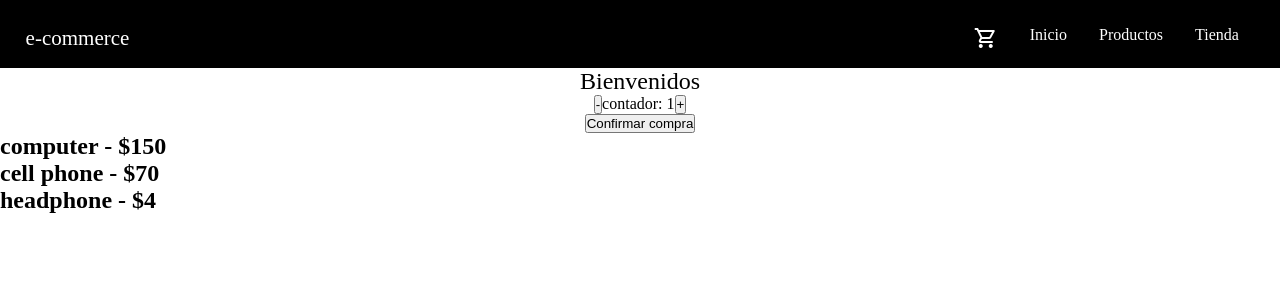
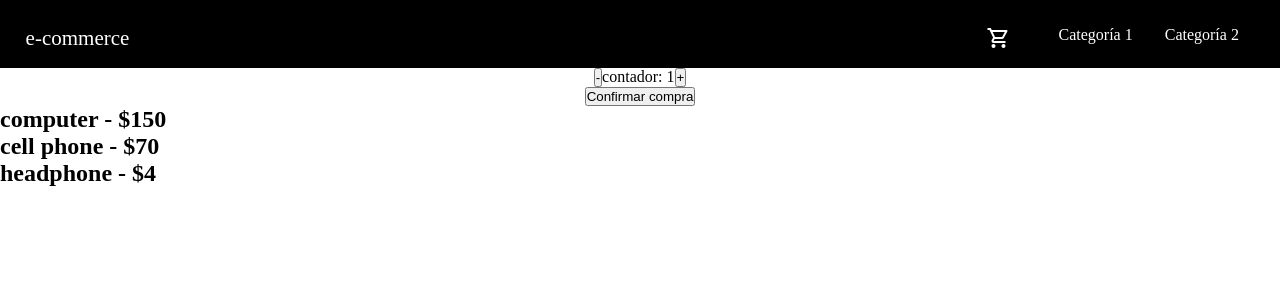
Before and after one commit to julirossia/coder-app, a React (Create React App) app: page /category/1 in a window 1280 px wide. Shown: the top 300 px of the page. Built offline with nearby package versions, Linux system fonts and the light colour scheme; no server answers.

Commit message:
-Primer Entrega Proyecto Final.

```diff
--- a/src/App.js
+++ b/src/App.js
@@ -2,19 +2,25 @@ import Nav from "./components/Navbar/NavBar";
 import ItemListContainer from "./components/ItemListContainer/ItemListContainer";
 import "./style.scss";
 import ItemDetailContainer from "./components/ItemDetailContainer/ItemDetailContainer";
-import ItemDetail from "./components/ItemDetail/ItemDetail";
+import { BrowserRouter, Route, Switch } from "react-router-dom";
+import Cart from "./components/Cart/Cart";
 
-const App = ({ }) => {
+const App = ({}) => {
   return (
-    <>
+    <BrowserRouter>
       <header>
         <Nav />
       </header>
       <main>
-        <ItemListContainer id="main-header" titulo="Bienvenidos" />
-        <ItemDetailContainer />
+        <Switch>
+        <Route path="/category/:id" component={ItemListContainer} />
+        <Route path="/cart" component={Cart} />
+        <Route path="/" component={ItemListContainer} />
+        </Switch>
+        {/* <ItemListContainer id="main-header" titulo="Bienvenidos" /> */}
+        {/* <ItemDetailContainer /> */}
       </main>
-    </>
+    </BrowserRouter>
   );
 };
 
--- /dev/null
+++ b/src/components/Cart/Cart.js
@@ -0,0 +1,7 @@
+const Cart = () =>{
+    return(
+        <p>Realizar Compra</p>
+    )
+}
+
+export default Cart;
--- a/src/components/CartWidget/CartWidget.js
+++ b/src/components/CartWidget/CartWidget.js
@@ -1,10 +1,12 @@
+import { Link } from "react-router-dom";
+
 const CartWidget =() =>{
     return(
-<i className="material-icons-outlined shopping-cart">
+<Link to="/cart" className="material-icons-outlined shopping-cart">
     <a>
 shopping_cart
 </a>
-</i>
+</Link>
     )
 }
 
--- a/src/components/Item/Item.js
+++ b/src/components/Item/Item.js
@@ -1,7 +1,8 @@
+    import { Link } from "react-router-dom";
     const Item = ({producto})=>{
        return (
            <>
-           <h2>{producto.productName} - ${producto.price}</h2>
+          <Link to="/item/:id"><h2>{producto.productName} - ${producto.price}</h2></Link>
           </>
        )
     }
--- a/src/components/ItemListContainer/ItemListContainer.js
+++ b/src/components/ItemListContainer/ItemListContainer.js
@@ -1,7 +1,8 @@
 import { useEffect, useState } from "react";
 import ItemCount from "../ItemCount/ItemCount";
 import ItemList from "../ItemList/ItemList";
-
+import { Route, useParams } from "react-router";
+import ItemDetailContainer from "../ItemDetailContainer/ItemDetailContainer";
 const productosServer = [
         {id:1, productName:'computer', price:150.000},
         {id:2, productName:'cell phone', price:70.000 },
@@ -11,7 +12,17 @@ const productosServer = [
 
 const ItemListContainer = ({titulo, subtitulo, edad, id}) =>{
    const [productos, setProductos] = useState([])
+   const parametros = useParams()
+    console.log(parametros)
+
+
+
         useEffect(()=>{
+            if (parametros.id === true ){
+                return (
+                    <><p>{productosServer.id}...</p></>
+                )
+            }else{
             const time = new Promise((resolver)=>{
                 setTimeout(()=>{
 
@@ -20,7 +31,9 @@ const ItemListContainer = ({titulo, subtitulo, edad, id}) =>{
             })
             time.then((resultado)=>{
     setProductos(resultado)        })
+            }
         })
+
 
     if(productos.length > 0){
         return (
@@ -31,6 +44,7 @@ setProductos(resultado)        })
 
         </div>
             <ItemList productos={productos}/>
+            <Route path="/item/:id" component={ItemDetailContainer} />
 
             </>
         )
--- a/src/components/Navbar/NavBar.js
+++ b/src/components/Navbar/NavBar.js
@@ -1,21 +1,21 @@
 import CartWidget from "../CartWidget/CartWidget";
+import { Link } from "react-router-dom";
 
-const Nav = () =>{
-    return(
-        <>
-        <nav className="navbar">
-           <p>e-commerce</p>
-            <div className="links">
-                <CartWidget/>
-            <a href="#">Inicio</a>
-            <a href="#">Productos</a>
-            <a href="#">Tienda</a>
-
-            </div>
-
-    </nav>
+const Nav = () => {
+  return (
+    <>
+      <nav className="navbar">
+        <Link className="brand" to="/">
+          e-commerce
+        </Link>
+        <div className="links">
+          <CartWidget />
+          <Link to="/category/:id1">Categoría 1</Link>
+          <Link to="/category/:id2">Categoría 2</Link>
+        </div>
+      </nav>
     </>
-    )
-}
+  );
+};
 
 export default Nav;
--- a/src/components/Navbar/_NavBar.scss
+++ b/src/components/Navbar/_NavBar.scss
@@ -10,7 +10,7 @@ header {
         padding: 0.8rem;
         justify-content: space-between;
 
-        p{
+        .brand{
             color: white;
             display: flex;
             justify-content: flex-start;
```
Also changed, not shown: 1 other file (tests, documents, lock files or other folders). Lines whose indentation alone changed are shown as unchanged.
